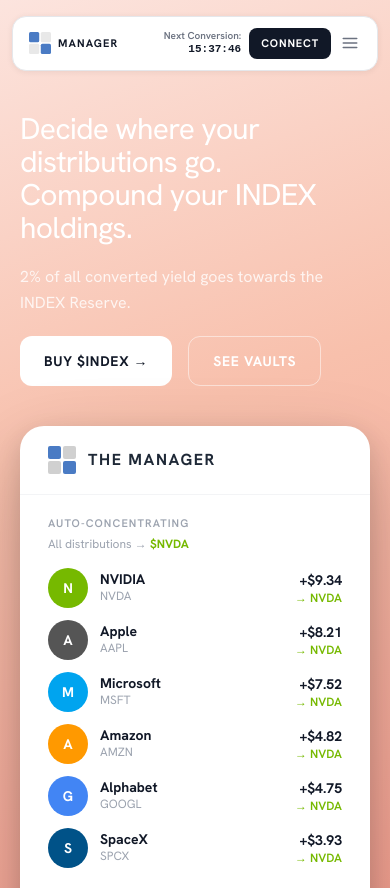
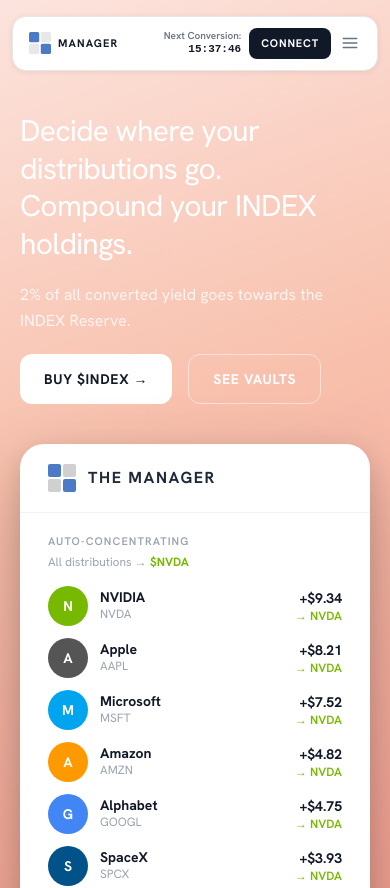
Before and after one commit to pepper-mt4u/the-manager, a React (Vite) app: page / in a window 390 px wide. Shown: the top 888 px of the page. Built offline with nearby package versions, Linux system fonts and the light colour scheme.

Commit message:
Increase hero heading line-height for breathing room

```diff
--- a/src/pages/Home.jsx
+++ b/src/pages/Home.jsx
@@ -157,7 +157,7 @@
       <section className="hero-gradient min-h-screen pt-28 pb-16 px-5 flex items-center overflow-x-hidden">
         <div className="max-w-6xl mx-auto w-full flex flex-col lg:flex-row items-center gap-10 lg:gap-12">
           <div className="flex-1 text-white">
-            <h1 className="text-3xl sm:text-4xl lg:text-[56px] font-normal leading-[1.1] tracking-tight mb-5 max-w-xl">
+            <h1 className="text-3xl sm:text-4xl lg:text-[56px] font-normal leading-[1.25] tracking-tight mb-5 max-w-xl">
               Decide where your distributions go.<br />Compound your INDEX holdings.
             </h1>
             <p className="text-white/80 text-base sm:text-lg mb-5 sm:mb-10 max-w-md leading-relaxed">
```
